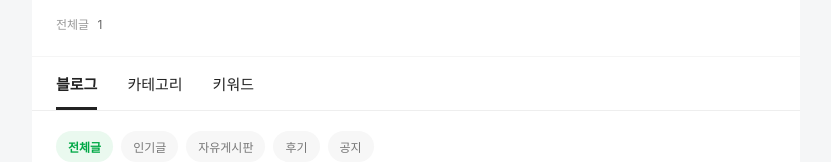
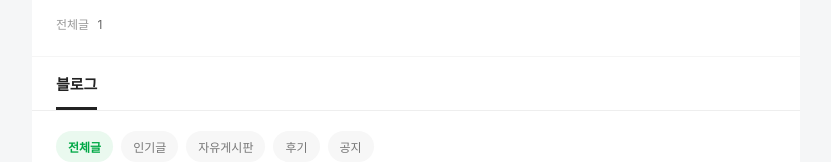
Before and after one commit to hlchoyrcompany-max/-, a plain HTML site: page index.html in a window 1280 px wide. Shown: the part 442-604 px from the top of the page, without its empty margins (224-1055 px from the left). Drawn offline with Linux system fonts and the light colour scheme.

Commit message:
Remove category and keyword profile tabs

```diff
--- a/index.html
+++ b/index.html
@@ -3,7 +3,7 @@
 <header class="site-header"><a class="blog-service" href="index.html">blog</a><a class="header-blog-name" href="index.html" data-site-name>오늘의 기록</a><a class="editor-entry" href="editor.html" aria-label="글 관리">글 관리</a></header>
 <section class="profile-cover" aria-label="블로그 커버"><img id="heroImage" alt="블로그 커버 이미지" hidden><div class="cover-decoration" aria-hidden="true"></div></section>
 <section class="blog-profile"><div class="profile-avatar" aria-hidden="true">기</div><h1 data-site-name>오늘의 기록</h1><p class="profile-owner" id="profileOwner">기록하는 사람</p><p id="profileDescription">일상 속 작은 순간을 기록합니다.</p><p class="profile-post-count">전체글 <span id="postCount">0</span></p></section>
-<nav class="profile-navigation" aria-label="블로그 메뉴"><a href="index.html" aria-current="page">블로그</a><a href="board.html">카테고리</a><a href="#keywords">키워드</a></nav>
+<nav class="profile-navigation" aria-label="블로그 메뉴"><a href="index.html" aria-current="page">블로그</a></nav>
 <main id="main"><nav class="home-tabs" id="homeTabs" aria-label="게시판 메뉴"></nav>
 <section class="home-section notice-section" id="noticeSection" hidden><div class="section-heading"><h2>공지사항</h2><a href="board.html?board=%EA%B3%B5%EC%A7%80">더보기</a></div><div id="noticePosts"></div></section>
 <section class="home-section" id="featuredSection" hidden><div class="section-heading"><h2>인기글</h2><a href="board.html?board=%EC%9D%B8%EA%B8%B0%EA%B8%80">더보기</a></div><p class="section-description">선정한 글을 모아봅니다.</p><div id="featuredPosts" class="featured-grid"></div></section>
```
